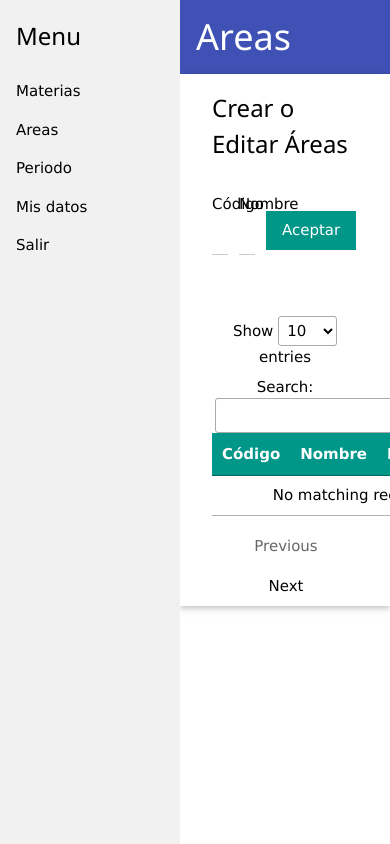
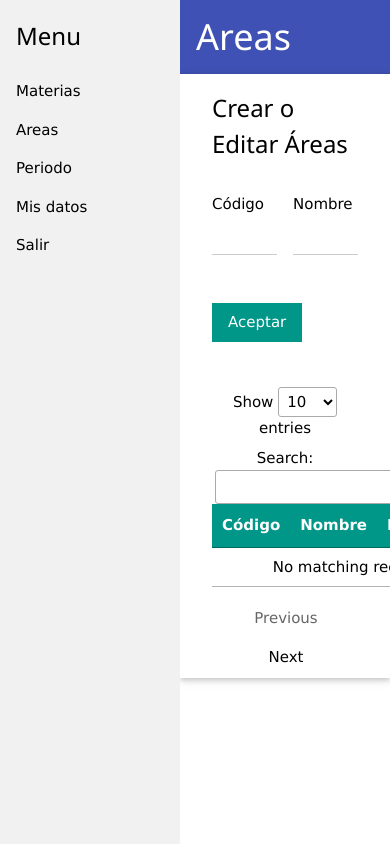
Before and after one commit to CarlosTaborda/sancarlos_proydb, a CodeIgniter app: page /database/index.php/area/index in a window 390 px wide; the page is wider, and only the part inside the window is pictured. Run offline with CodeIgniter, Linux system fonts and the light colour scheme; data that the repository does not hold is empty; some libraries are stand-ins or nearby versions.

Commit message:
mejorado el responsive

```diff
--- a/application/views/area/index.php
+++ b/application/views/area/index.php
@@ -8,19 +8,19 @@ $this->load->view("layout/header", $data);
 <div class="w3-card w3-container" >
   <h3 class="w3-margin">Crear o Editar Áreas</h3>
   <div class="w3-row-padding" style="margin-bottom: 3em;">
-    <div class="w3-col s2">
+    <div class="w3-col m2 s6">
       <p>
         Código
         <input class="w3-input" id="codigo"/>
       </p>
     </div>
-    <div class="w3-col s2">
+    <div class="w3-col m2 s6">
       <p>
         Nombre
         <input class="w3-input" id="nombre"/>
       </p>
     </div>
-    <div class="w3-col s2">
+    <div class="w3-col m2 s12">
       <button class="w3-btn w3-teal" style="margin-top: 2.2em;" @click="create">Aceptar</button>
     </div>
   </div>
```
Also changed, not shown: application/views/user/home.php (+5 -5 lines).
